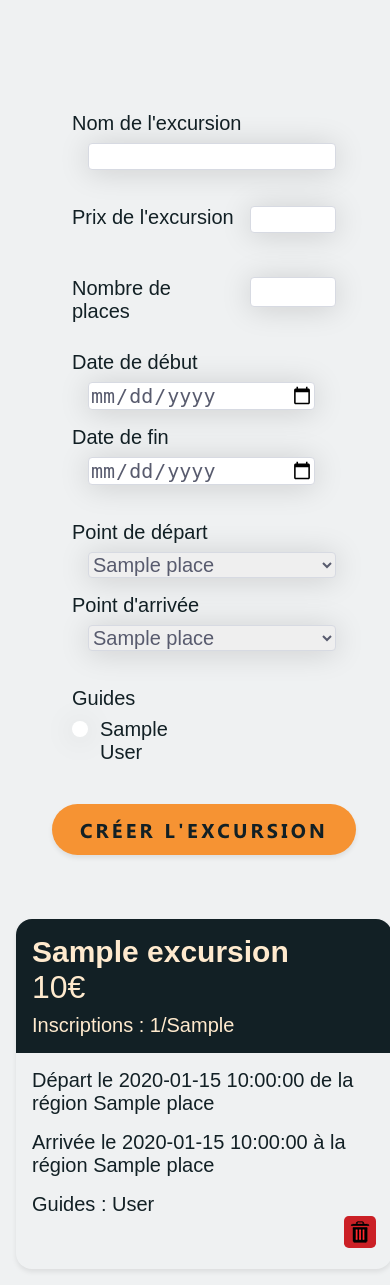
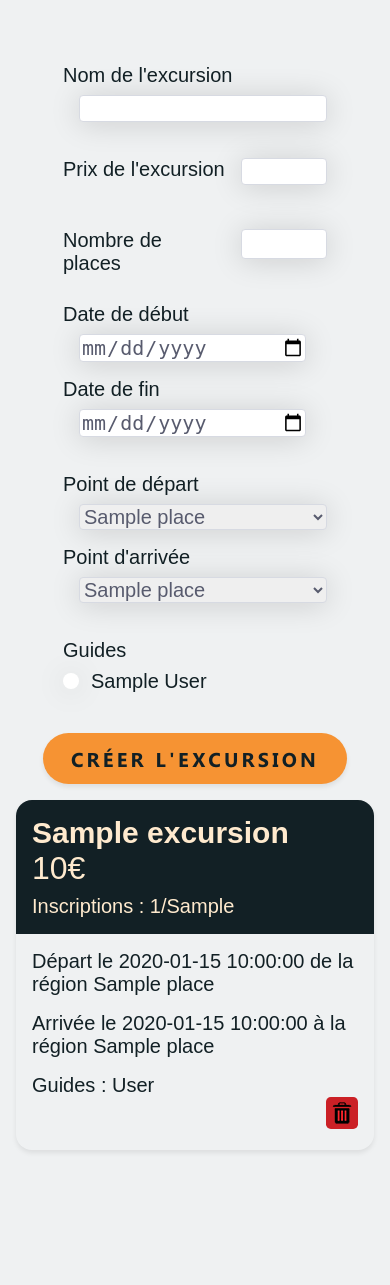
Before and after one commit to GuillaumePerbet/Hiking, a PHP site: page /excursion.php in a window 390 px wide. Shown: the part 121-1406 px from the top of the page. After the commit the page ends 1273 px from the top, so only its background shows below. Run offline with PHP 8.4, Linux system fonts and the light colour scheme; the visitor is signed in with stand-in values (Sample User, id 1); tables that the repository leaves empty or names only in its code hold one stand-in row (values such as "Sample post").

Commit message:
responsive

```diff
--- a/excursion.php
+++ b/excursion.php
@@ -11,7 +11,7 @@ include_once("formHandler/dbconnect.php");
     <?php include_once("template/head.html"); ?>
     <title>Hiking - Excursions</title>
 </head>
-<body>
+<body id="excursion">
 
     <?php include_once("template/header.php");?>
 
@@ -19,8 +19,8 @@ include_once("formHandler/dbconnect.php");
         <?php include_once("template/navbar.html");?>
 
         <section>
-            <form id="create-form" class="flex column">
-                <div class="excursion-form flex wrap evenly start">
+            <form id="create-form" class="excursion-form flex column">
+                <div class="flex wrap evenly start">
                     <div class="flex column">
                         <label>Nom de l'excursion</label>
                         <input type="text" name="name">
@@ -116,8 +116,8 @@ include_once("formHandler/dbconnect.php");
     <div id="update-modal" class="hidden modal flex center justify-center">
         <div class="flex column center">
             <button class="remove" onclick="hideModal()"></button>
-            <form id="update-form" class="flex column">
-                <div class=" excursion-form flex wrap evenly start">
+            <form id="update-form" class="excursion-form flex column">
+                <div class="flex wrap evenly start">
                     <div class="flex column">
                         <label>Nom de l'excursion</label>
                         <input id="name-update" type="text" name="name">
@@ -134,6 +134,7 @@ include_once("formHandler/dbconnect.php");
                         <div id="update-maxHikersError" class="error"></div>
                     </div>
 
+                    <div id="date-place-update" class="flex column">
                         <div class="flex column">
                             <label>Date de début</label>
                             <input id="departureDate-update" type="date" name="departure_date">
@@ -142,6 +143,7 @@ include_once("formHandler/dbconnect.php");
                             <input id="arrivalDate-update" type="date" name="arrival_date">
 
                             <div id="update-dateError" class="error"></div>
+                        </div>
 
                         <?php
                         //fetch array of place name and id
@@ -150,6 +152,7 @@ include_once("formHandler/dbconnect.php");
                         $req -> closeCursor();
                         ?>
 
+                        <div class="flex column">
                             <label>Point de départ</label>
                             <select id="departurePlace-update" name="departure_place_id">
                                 <?php
@@ -176,6 +179,7 @@ include_once("formHandler/dbconnect.php");
                                 ?>
                             </select>
                             <div id="update-placeError" class="error"></div>
+                        </div>
                     </div>
 
                     <div class="guides-list flex column">
--- a/style.css
+++ b/style.css
@@ -231,7 +231,7 @@ header #responsive-deco svg:hover {
   fill: #f69333;
 }
 
-@media only screen and (max-width: 1054px) {
+@media only screen and (max-width: 1056px) {
   body > header {
     align-items: flex-end;
     padding-bottom: 1rem;
@@ -249,7 +249,7 @@ header #responsive-deco svg:hover {
     display: block;
   }
 }
-@media only screen and (max-width: 1054px) and (max-width: 564px) {
+@media only screen and (max-width: 1056px) and (max-width: 564px) {
   body > header {
     justify-content: space-between;
     padding: 2rem;
@@ -339,7 +339,7 @@ main > section table {
   width: 100%;
   border-collapse: collapse;
 }
-@media only screen and (max-width: 1054px) {
+@media only screen and (max-width: 1056px) {
   main > section table .phone {
     display: none;
   }
@@ -384,7 +384,7 @@ main > section table tr td ul li {
 main > section table tr td .trash {
   margin: 1.5rem 0;
 }
-@media only screen and (max-width: 1054px) {
+@media only screen and (max-width: 1056px) {
   main {
     position: relative;
   }
@@ -401,133 +401,139 @@ main > section table tr td .trash {
   }
 }
 
-#guidesError, #update-guidesError {
-  margin-top: 0.5rem;
+.excursion-form > div > div {
+  margin: 0 1.5rem;
+  width: 16.5rem;
 }
 
-.excursion-form > div {
-  margin: 0 1.5rem;
-  flex: 1;
-  max-width: 16.5rem;
-}
-
-#create-form {
+#excursion #create-form {
   box-sizing: border-box;
   width: 100%;
+  padding-top: 0;
 }
-@media only screen and (max-width: 1360px) {
-  #create-form .guides-list {
+@media only screen and (min-width: 717px) and (max-width: 1360px) {
+  #excursion #create-form .guides-list {
     max-width: 33rem;
     flex-basis: 100%;
   }
-  #create-form .guides-list > div {
+  #excursion #create-form .guides-list > div {
     flex-direction: row;
     flex-wrap: wrap;
     justify-content: space-between;
   }
-  #create-form .guides-list > div label {
+  #excursion #create-form .guides-list > div label {
     flex-basis: 40%;
   }
-  #create-form .guides-list #guidesError {
+  #excursion #create-form .guides-list #guidesError, #excursion #create-form .guides-list #update-guidesError {
     text-align: center;
   }
-}
-
-@media only screen and (max-width: 602px) {
-  #excursions .edit {
-    display: none;
+  #excursion #create-form #date-place-update {
+    flex-direction: row;
+    justify-content: space-around;
+    flex: 1;
   }
 }
-@media only screen and (max-width: 420px) {
-  #update-form {
-    padding: 2rem;
+@media only screen and (max-width: 716px) {
+  #excursion #create-form {
+    padding: 0;
+  }
+  #excursion #create-form > div {
+    flex-direction: column;
+    align-items: center;
   }
 }
-#update-form .excursion-form > div {
-  margin: 0 1.5rem;
+#excursion #guidesError, #excursion #update-guidesError {
+  margin-top: 0.5rem;
 }
-@media only screen and (max-width: 740px) {
-  #update-form .excursion-form > div {
-    margin: 0;
-  }
-}
-@media only screen and (max-width: 984px) {
-  #update-form .excursion-form .guides-list > label {
-    text-align: center;
-  }
-  #update-form .excursion-form .guides-list > div {
-    flex-direction: row;
-    flex-wrap: wrap;
-    justify-content: space-evenly;
-  }
-  #update-form .excursion-form .guides-list > div label {
-    box-sizing: border-box;
-    width: 40%;
-    margin-left: 3rem;
-  }
-}
-@media only screen and (max-width: 984px) and (max-width: 740px) {
-  #update-form .excursion-form .guides-list > div label {
-    margin-left: 0;
-  }
-}
-@media only screen and (max-width: 984px) {
-  #update-form .excursion-form .guides-list #update-guidesError {
-    text-align: center;
-  }
-}
-
-#excursions > section {
+#excursion #excursions > section {
   box-shadow: 0 3px 5px 0 rgba(0, 0, 0, 0.08);
   border-radius: 1rem;
   margin: 1rem;
   width: 28rem;
 }
-#excursions > section header {
+#excursion #excursions > section header {
   padding: 1rem;
   border-top-right-radius: 1rem;
   border-top-left-radius: 1rem;
   display: flex;
   justify-content: space-between;
 }
-#excursions > section header h2 {
+#excursion #excursions > section header h2 {
   margin: 0;
 }
-#excursions > section header div {
+#excursion #excursions > section header div {
   min-width: 11rem;
   text-align: right;
 }
-#excursions > section header .price {
+#excursion #excursions > section header .price {
   font-size: 2rem;
   margin-bottom: 0.5rem;
 }
-#excursions > section > div {
+#excursion #excursions > section > div {
   padding: 1rem;
 }
-#excursions > section > div > p {
+#excursion #excursions > section > div > p {
   margin-bottom: 1rem;
 }
-#excursions > section > div > div > p {
+#excursion #excursions > section > div > div > p {
   max-width: 20rem;
 }
-#excursions > section > div > div > div {
+#excursion #excursions > section > div > div > div {
   align-self: flex-end;
 }
+@media only screen and (max-height: 666px) {
+  #excursion #excursions > section > div > div .edit {
+    display: none;
+  }
+}
+@media only screen and (max-width: 540px) {
+  #excursion #excursions > section > div > div .edit {
+    display: none;
+  }
+}
 @media only screen and (max-width: 484px) {
-  #excursions > section {
+  #excursion #excursions > section {
     width: 100%;
   }
-  #excursions > section header {
+  #excursion #excursions > section header {
     flex-direction: column;
   }
-  #excursions > section header div {
+  #excursion #excursions > section header div {
     min-width: 0;
   }
-  #excursions > section header div p {
+  #excursion #excursions > section header div p {
     text-align: left;
   }
-  #excursions > section > div > div {
+  #excursion #excursions > section > div > div {
     flex-direction: column;
+  }
+}
+#excursion #update-modal > div {
+  margin: 1rem;
+}
+@media only screen and (max-width: 1056px) {
+  #excursion #update-modal > div #update-form {
+    padding: 2rem;
+  }
+  #excursion #update-modal > div #update-form .guides-list {
+    max-width: 33rem;
+    flex-basis: 100%;
+  }
+  #excursion #update-modal > div #update-form .guides-list > div {
+    flex-direction: row;
+    flex-wrap: wrap;
+    justify-content: space-between;
+  }
+  #excursion #update-modal > div #update-form .guides-list > div label {
+    flex-basis: 40%;
+  }
+  #excursion #update-modal > div #update-form .guides-list #guidesError, #excursion #update-modal > div #update-form .guides-list #update-guidesError {
+    text-align: center;
+  }
+  #excursion #update-modal > div #update-form #date-place-update {
+    flex-direction: row;
+    justify-content: space-around;
+    flex: 1;
   }
 }
 
@@ -646,7 +652,12 @@ form .btn-error {
 }
 @media only screen and (max-width: 420px) {
   .modal #create-form {
-    padding: 2rem 0.75rem;
+    padding: 2rem 1rem;
+  }
+}
+@media only screen and (max-width: 420px) {
+  .modal #update-form {
+    padding: 2rem;
   }
 }
 
--- a/style.scss
+++ b/style.scss
@@ -252,7 +252,7 @@ header{
 }
 
 //HEADER RESPONSIVE TABLETTE
-@media only screen and (max-width:1054px){
+@media only screen and (max-width:1056px){
     body>header{
         align-items: flex-end;
         padding-bottom: 1rem;
@@ -385,7 +385,7 @@ main{
             border-collapse: collapse;
 
             //RESPONSIVE HIDE PHONE COLUMN
-            @media only screen and (max-width:1054px){
+            @media only screen and (max-width:1056px){
                 .phone{
                     display: none;
                 }
@@ -443,7 +443,7 @@ main{
     }
 
     //MAIN SECTION RESPONSIVE
-    @media only screen and (max-width:1054px){
+    @media only screen and (max-width:1056px){
         position: relative;
 
         nav{
@@ -462,21 +462,8 @@ main{
 }
 
 //EXCURSION PAGE_______________________________________________
-#guidesError, #update-guidesError{
-    margin-top: 0.5rem;
-}
-
-.excursion-form{
-
-    >div{
-        margin: 0 1.5rem;
-        flex: 1;
-        max-width: 16.5rem;
-    }
-}
-
-//EXCURSION FORM TWO ROW VIEW
-@mixin two-rows{
+@mixin two-columns{
+    //EXCURSION FORM TWO COLUMN VIEW
     .guides-list{
         max-width: 33rem;
         flex-basis: 100%;
@@ -491,73 +478,51 @@ main{
             }
         }
 
-        #guidesError{
+        #guidesError, #update-guidesError{
             text-align: center;
         }
     }
+
+    #date-place-update{
+        flex-direction: row;
+        justify-content: space-around;
+        flex: 1;
     }
+}
+
+@mixin one-column{
+    //EXCURSION FORM ONE COLUMN VIEW
+    padding: 0;
+
+    >div{
+        flex-direction: column;
+        align-items: center;
+    }
+}
+
+.excursion-form>div>div{
+    margin: 0 1.5rem;
+    width: 16.5rem;
+}
+
+#excursion{
 
     #create-form{
         box-sizing: border-box;
         width: 100%;
+        padding-top: 0;
 
-    @media only screen and (max-width:1360px){
-        @include two-rows;
+        @media only screen and (min-width:717px) and (max-width:1360px){
+            @include two-columns;
+        }
+
+        @media only screen and (max-width:716px){
+            @include one-column;
         }
     }
 
-//DELETE EXCURSION EDIT OPTION ON SMALL SCREEN
-@media only screen and (max-width:602px){
-    #excursions{
-        .edit{
-            display: none;
-        }
-    }
-}
-
-#update-form{
-    //RESPONSIVE GENERAL UPDATE FORM
-    @media only screen and (max-width:420px){
-        padding: 2rem;
-    }
-
-    //RESPONSIVE EXCURSION UPDATE FORM
-    .excursion-form{
-
-        >div{
-            margin: 0 1.5rem;
-            @media only screen and (max-width:740px){
-                margin: 0;
-            }
-        }
-
-        @media only screen and (max-width:984px){
-            .guides-list{
-                >label{
-                    text-align: center;
-                }
-
-                >div{
-                    flex-direction: row;
-                    flex-wrap: wrap;
-                    justify-content: space-evenly;
-
-                    label{
-                        box-sizing: border-box;
-                        width: 40%;
-                        margin-left: 3rem;
-                        @media only screen and (max-width:740px){
-                            margin-left: 0;
-                        }
-                    }
-                }
-
-                #update-guidesError{
-                    text-align: center;
-                }
-            }
-        }
-    }
+    #guidesError, #update-guidesError{
+        margin-top: 0.5rem;
     }
 
     #excursions>section{
@@ -604,6 +569,19 @@ main{
                 >div{
                     align-self: flex-end;
                 }
+
+                //DISABLE EXCURSION UPDATE OPTION
+                @media only screen and (max-height:666px){
+                    .edit{
+                        display: none;
+                    }
+                }
+
+                @media only screen and (max-width:540px){
+                    .edit{
+                        display: none;
+                    }
+                }
             }
         }
 
@@ -624,6 +602,19 @@ main{
 
             >div>div{
                 flex-direction: column;
+            }
+        }
+    }
+
+    #update-modal>div{
+        margin: 1rem;
+
+        #update-form{
+
+            @media only screen and (max-width:1056px){
+                @include two-columns;
+                padding: 2rem;
+            }
         }
     }
 }
@@ -762,7 +753,14 @@ form{
     //CREATE MODAL RESPONSIVE
     #create-form{
         @media only screen and (max-width:420px){
-            padding: 2rem 0.75rem;
+            padding: 2rem 1rem;
+        }
+    }
+
+    //UPDATE MODAL RESPONSIVE
+    #update-form{
+        @media only screen and (max-width:420px){
+            padding: 2rem;
         }
     }
 }
```
Also changed, not shown: 1 other file. Lines whose indentation alone changed are shown as unchanged.
